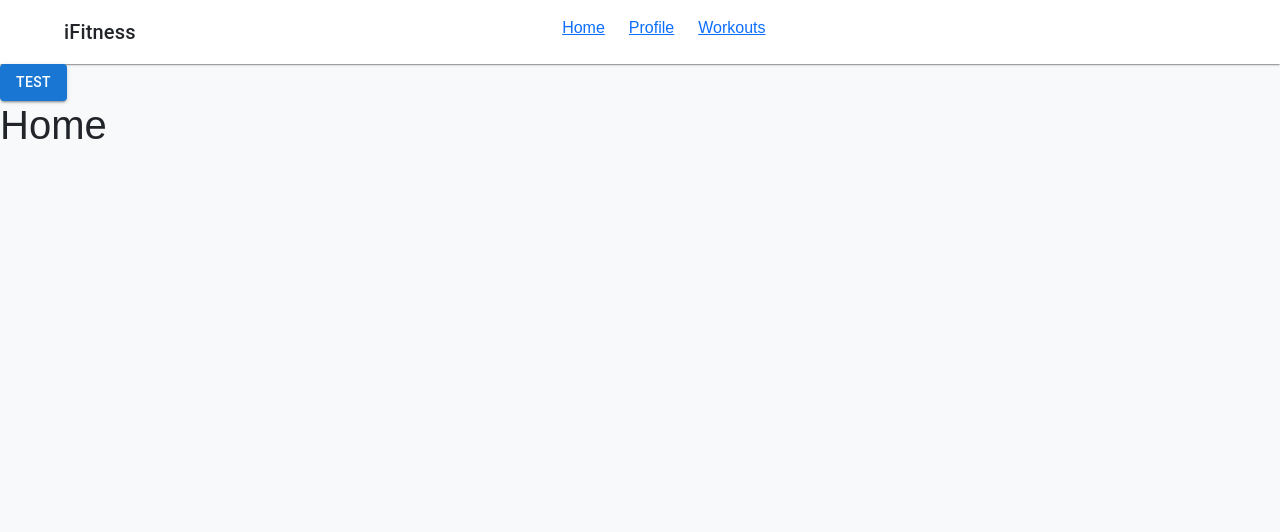
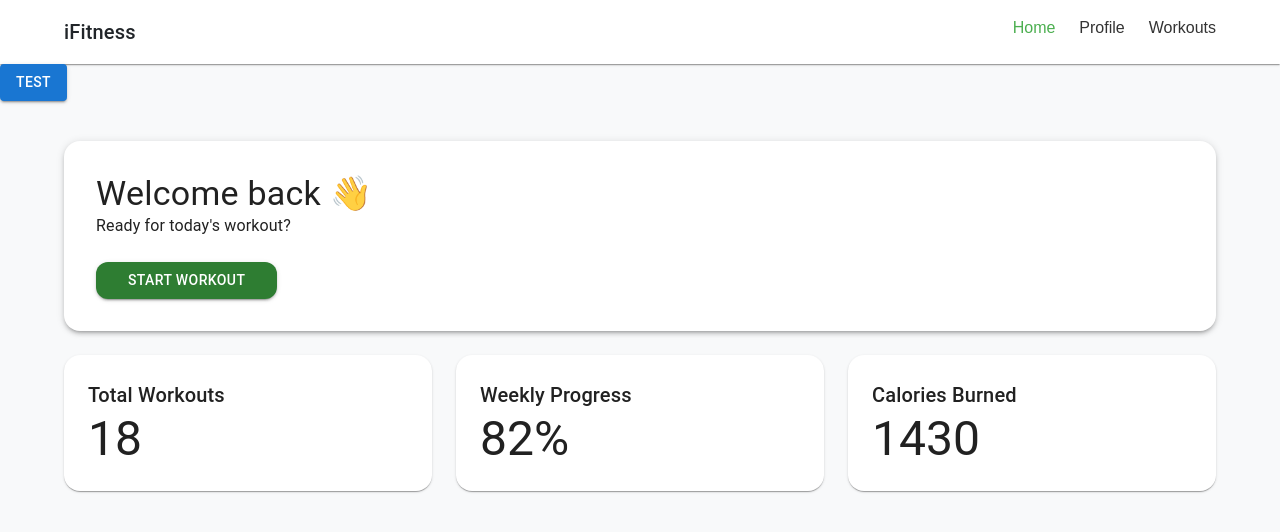
Before and after one commit to Kiankayan/IFitness-School-Project, a React (Vite) app: page / in a window 1280 px wide. Shown: the top 532 px of the page. Built offline with nearby package versions, Linux system fonts and the light colour scheme.

Commit message:
added mui material in Home.tsx

```diff
--- a/src/App.css
+++ b/src/App.css
@@ -3,3 +3,18 @@ body {
   background-color: #f8f9fa;
   font-family: Arial, Helvetica, sans-serif;
 }
+
+.nav-link {
+  text-decoration: none;
+  color: #333;
+  font-weight: 500;
+  transition: color 0.3s ease;
+}
+
+.nav-link:hover {
+  color: #4caf50;
+}
+
+.nav-link.active {
+  color: #4caf50;
+}
--- a/src/components/layout/NavBar.tsx
+++ b/src/components/layout/NavBar.tsx
@@ -13,35 +13,33 @@ function NavBar(): React.ReactElement {
               <Typography variant="h6">iFitness</Typography>
             </Link>
             <Box sx={{ display: "flex", gap: 3 }}>
-              <NavLink to="/">Home</NavLink>
-              <NavLink to="/profile">Profile</NavLink>
-              <NavLink to="/workouts">Workouts</NavLink>
+              <NavLink
+                to="/"
+                className={({ isActive }) =>
+                  isActive ? "nav-link active" : "nav-link"
+                }
+                end
+              >
+                Home
+              </NavLink>
+
+              <NavLink
+                to="/profile"
+                className={({ isActive }) =>
+                  isActive ? "nav-link active" : "nav-link"
+                }
+              >
+                Profile
+              </NavLink>
+              <NavLink
+                to="/workouts"
+                className={({ isActive }) =>
+                  isActive ? "nav-link active" : "nav-link"
+                }
+              >
+                Workouts
+              </NavLink>
             </Box>
-            <button
-              className="navbar-toggler"
-              type="button"
-              data-bs-toggle="collapse"
-              data-bs-target="#navbarNav"
-              aria-controls="navbarNav"
-              aria-expanded="false"
-              aria-label="Toggle navigation"
-            >
-              <span className="navbar-toggler-icon"></span>
-            </button>
-            <div className="collapse navbar-collapse" id="navbarNav">
-              <ul className="navbar-nav">
-                <li className="nav-item">
-                  <NavLink className="nav-link" to="/profile">
-                    Profile
-                  </NavLink>
-                </li>
-                <li className="nav-item">
-                  <NavLink className="nav-link" to="/workouts">
-                    Workouts
-                  </NavLink>
-                </li>
-              </ul>
-            </div>
           </Box>
         </Container>
       </Toolbar>
--- a/src/main.tsx
+++ b/src/main.tsx
@@ -3,6 +3,7 @@ import ReactDOM from "react-dom/client";
 import { RouterProvider } from "react-router-dom";
 import "bootstrap/dist/css/bootstrap.css";
 import router from "./routes";
+import "./App.css";
 
 ReactDOM.createRoot(document.getElementById("root")!).render(
   <React.StrictMode>
--- a/src/pages/Home.tsx
+++ b/src/pages/Home.tsx
@@ -1,5 +1,75 @@
+import { Container, Typography, Paper, Button, Grid } from "@mui/material";
+
 function Home() {
-  return <h1>Home</h1>;
+  return (
+    <Container>
+      <Paper
+        sx={{
+          p: 4,
+          mt: 5,
+          borderRadius: 4,
+          boxShadow: 3,
+        }}
+      >
+        <Typography variant="h4">Welcome back 👋</Typography>
+
+        <Typography variant="body1">Ready for today's workout?</Typography>
+
+        <Button
+          variant="contained"
+          color="success"
+          sx={{
+            mt: 3,
+            borderRadius: 3,
+            px: 4,
+          }}
+        >
+          Start Workout
+        </Button>
+      </Paper>
+
+      <Grid container spacing={3} sx={{ mt: 3 }}>
+        <Grid size={{ xs: 12, md: 4 }}>
+          <Paper
+            sx={{
+              p: 3,
+              borderRadius: 4,
+            }}
+          >
+            <Typography variant="h6">Total Workouts</Typography>
+
+            <Typography variant="h3">18</Typography>
+          </Paper>
+        </Grid>
+
+        <Grid size={{ xs: 12, md: 4 }}>
+          <Paper
+            sx={{
+              p: 3,
+              borderRadius: 4,
+            }}
+          >
+            <Typography variant="h6">Weekly Progress</Typography>
+
+            <Typography variant="h3">82%</Typography>
+          </Paper>
+        </Grid>
+
+        <Grid size={{ xs: 12, md: 4 }}>
+          <Paper
+            sx={{
+              p: 3,
+              borderRadius: 4,
+            }}
+          >
+            <Typography variant="h6">Calories Burned</Typography>
+
+            <Typography variant="h3">1430</Typography>
+          </Paper>
+        </Grid>
+      </Grid>
+    </Container>
+  );
 }
 
 export default Home;
```
